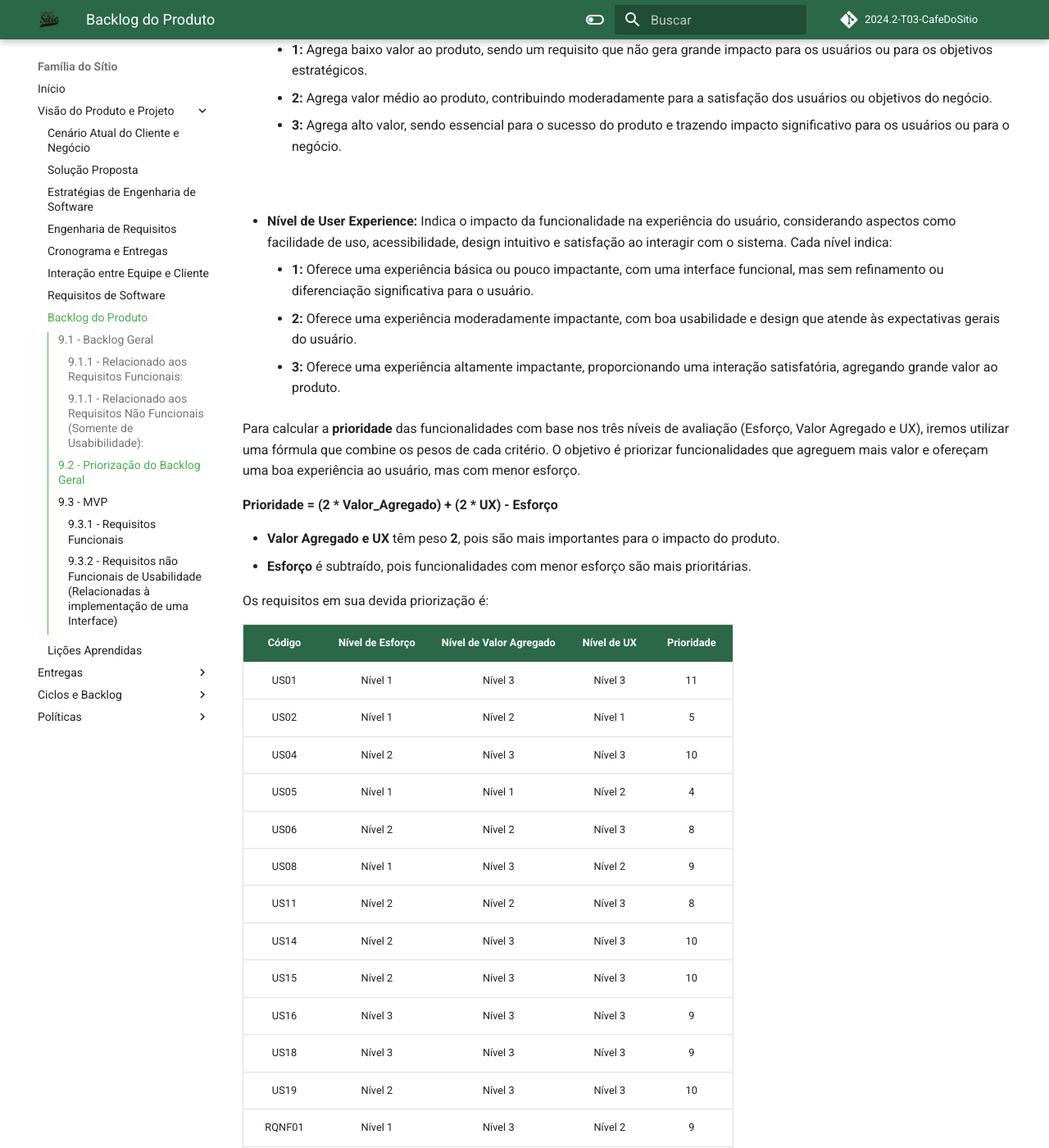
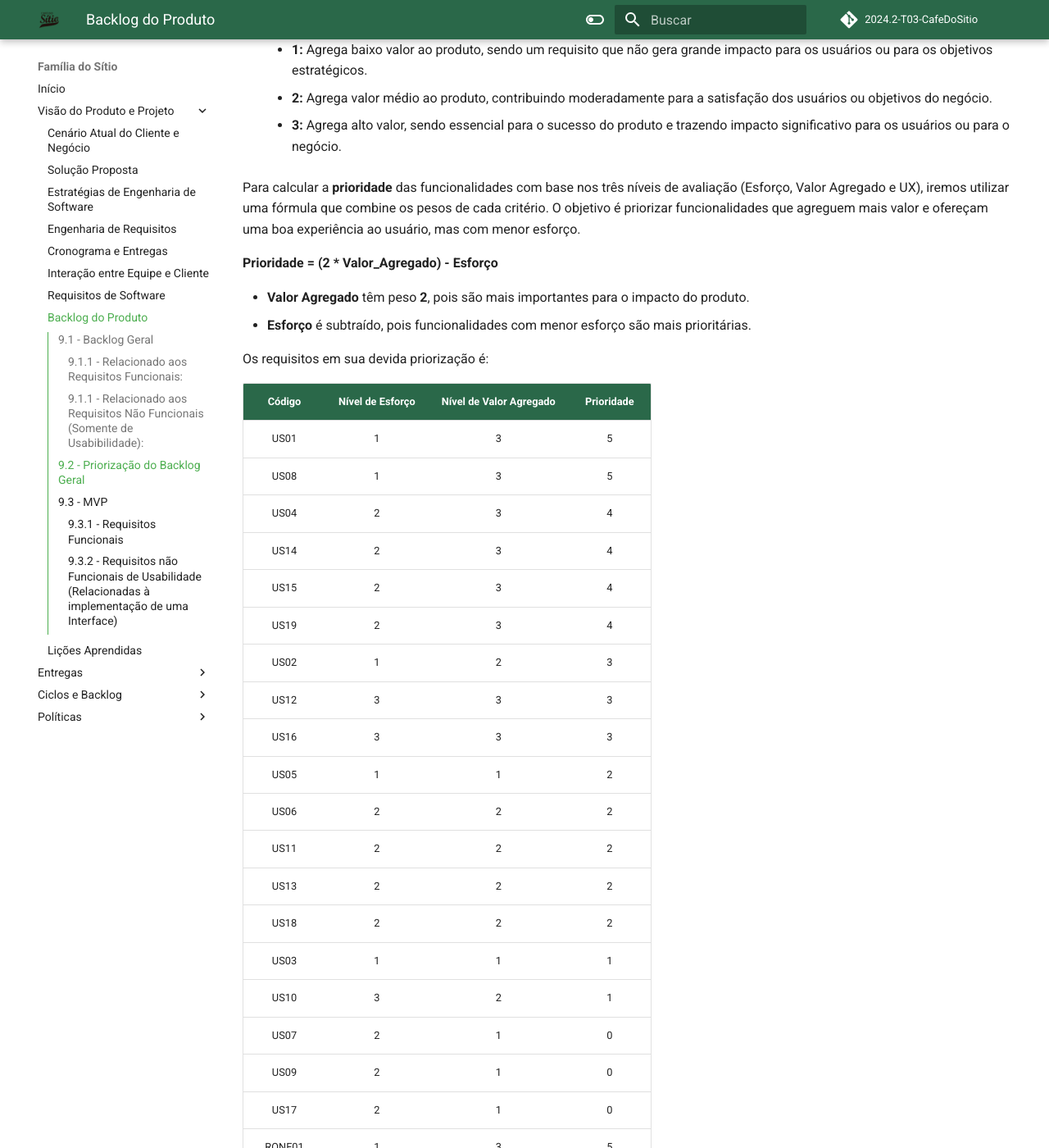
Before and after one commit to mdsreq-fga-unb/2024.2-T03-CafeDoSitio, an MkDocs documentation site: the page built from docs/sections/2-docPage/9-backlogDeProduto.md, in a window 1280 px wide and 1400 px high, scrolled down 2805 px. Shown: the whole window at 82% size. Built offline with MkDocs 1.6.1 and Material for MkDocs 9.7.7, drawn with Linux system fonts in a browser that asks for light colours; comment, search, counter and statistics services are not loaded; some of the changed text lies outside the part shown.

Commit message:
docs: corrigindo prioridades do backlog

```diff
--- a/docs/sections/2-docPage/9-backlogDeProduto.md
+++ b/docs/sections/2-docPage/9-backlogDeProduto.md
@@ -41,7 +41,7 @@ RQNF06 | As instruções do E-commerce devem ser descritas de maneira clara, com
 
 ## 9.2 - Priorização do Backlog Geral
 
-Para a construção da priorização, a equipe utilizou uma das fases do workshop Lean Inception para auxiliar na atividade: **Revisão Técnica, de UX e de Negócio**. Nessa fase, todas as funcinalidades são classificadas em níveis de 1 à 3, onde:
+Para a construção da priorização, a equipe utilizou uma das fases do workshop Lean Inception para auxiliar na atividade: **Revisão Técnica e de Negócio**. Nessa fase, todas as funcinalidades são classificadas em níveis de 1 à 3, onde:
 
 - **1:** Classifica a funcinalidade como _Baixo_ no tópico de revisão de referência;
 - **2:** Classifica a funcinalidade como _Médio_ no tópico de revisão de referência;
@@ -61,43 +61,43 @@ Em outras palavras, caso o nível de esforço seja nível 1, por exemplo, isto s
     - **2:** Agrega valor médio ao produto, contribuindo moderadamente para a satisfação dos usuários ou objetivos do negócio.
     - **3:** Agrega alto valor, sendo essencial para o sucesso do produto e trazendo impacto significativo para os usuários ou para o negócio.
 
-<br>
-
-- **Nível de User Experience:** Indica o impacto da funcionalidade na experiência do usuário, considerando aspectos como facilidade de uso, acessibilidade, design intuitivo e satisfação ao interagir com o sistema. Cada nível indica:
-    - **1:** Oferece uma experiência básica ou pouco impactante, com uma interface funcional, mas sem refinamento ou diferenciação significativa para o usuário.
-    - **2:** Oferece uma experiência moderadamente impactante, com boa usabilidade e design que atende às expectativas gerais do usuário.
-    - **3:** Oferece uma experiência altamente impactante, proporcionando uma interação satisfatória, agregando grande valor ao produto.
-
 Para calcular a **prioridade** das funcionalidades com base nos três níveis de avaliação (Esforço, Valor Agregado e UX), iremos utilizar uma fórmula que combine os pesos de cada critério. O objetivo é priorizar funcionalidades que agreguem mais valor e ofereçam uma boa experiência ao usuário, mas com menor esforço.
 
-**Prioridade = (2 * Valor_Agregado) + (2 * UX) - Esforço**
+**Prioridade = (2 * Valor_Agregado) - Esforço**
 
-- **Valor Agregado e UX** têm peso **2**, pois são mais importantes para o impacto do produto.
+- **Valor Agregado** têm peso **2**, pois são mais importantes para o impacto do produto.
 - **Esforço** é subtraído, pois funcionalidades com menor esforço são mais prioritárias.
 
 Os requisitos em sua devida priorização é:
 
 
-Código   | Nível de Esforço             | Nível de Valor Agregado             | Nível de UX   | Prioridade
-:------: | :-------------------------:  | :---------------------------------: | :-----------: | :----------:
-US01     | Nível 1                      | Nível 3                             | Nível 3       |11
-US02     | Nível 1                      | Nível 2                             | Nível 1       |5
-US04     | Nível 2                      | Nível 3                             | Nível 3       |10
-US05     | Nível 1                      | Nível 1                             | Nível 2       |4
-US06     | Nível 2                      | Nível 2                             | Nível 3       |8
-US08     | Nível 1                      | Nível 3                             | Nível 2       |9
-US11     | Nível 2                      | Nível 2                             | Nível 3       |8
-US14     | Nível 2                      | Nível 3                             | Nível 3       |10
-US15     | Nível 2                      | Nível 3                             | Nível 3       |10
-US16     | Nível 3                      | Nível 3                             | Nível 3       |9
-US18     | Nível 3                      | Nível 3                             | Nível 3       |9
-US19     | Nível 2                      | Nível 3                             | Nível 3       |10
-RQNF01   | Nível 1                      | Nível 3                             | Nível 2       |9
-RQNF02   | Nível 1                      | Nível 3                             | Nível 3       |11
-RQNF03   | Nível 1                      | Nível 3                             | Nível 1       |7
-RQNF04   | Nível 1                      | Nível 3                             | Nível 3       |11
-RQNF05   | Nível 1                      | Nível 3                             | Nível 2       |9
-RQNF06   | Nível 1                      | Nível 3                             | Nível 3       |11
+Código   | Nível de Esforço       | Nível de Valor Agregado             | Prioridade
+:------: | :--------------------: | :---------------------------------: | :----------:
+US01     | 1                      | 3                             | 5
+US08     | 1                      | 3                             | 5
+US04     | 2                      | 3                             | 4
+US14     | 2                      | 3                             | 4
+US15     | 2                      | 3                             | 4
+US19     | 2                      | 3                             | 4
+US02     | 1                      | 2                             | 3
+US12     | 3                      | 3                             | 3
+US16     | 3                      | 3                             | 3
+US05     | 1                      | 1                             | 2
+US06     | 2                      | 2                             | 2
+US11     | 2                      | 2                             | 2
+US13     | 2                      | 2                             | 2
+US18     | 2                      | 2                             | 2
+US03     | 1                      | 1                             | 1
+US10     | 3                      | 2                             | 1
+US07     | 2                      | 1                             | 0
+US09     | 2                      | 1                             | 0
+US17     | 2                      | 1                             | 0
+RQNF01   | 1                      | 3                             | 5
+RQNF02   | 1                      | 3                             | 5
+RQNF03   | 1                      | 3                             | 5
+RQNF04   | 1                      | 3                             | 5
+RQNF05   | 1                      | 3                             | 5
+RQNF06   | 1                      | 3                             | 5
 
 <!-- US03   | Nível 2                    | Nível 1                           | Nível 2     |3 -->
 <!-- US12   | Nível 3                    | Nível 2                           | Nível 3     |7 -->
```
